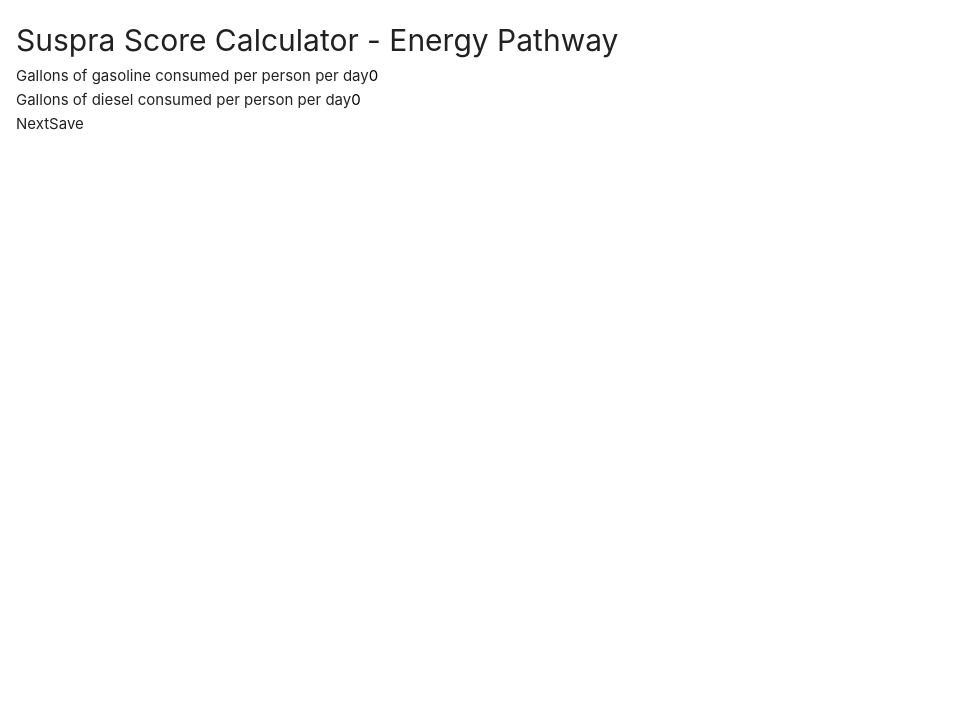
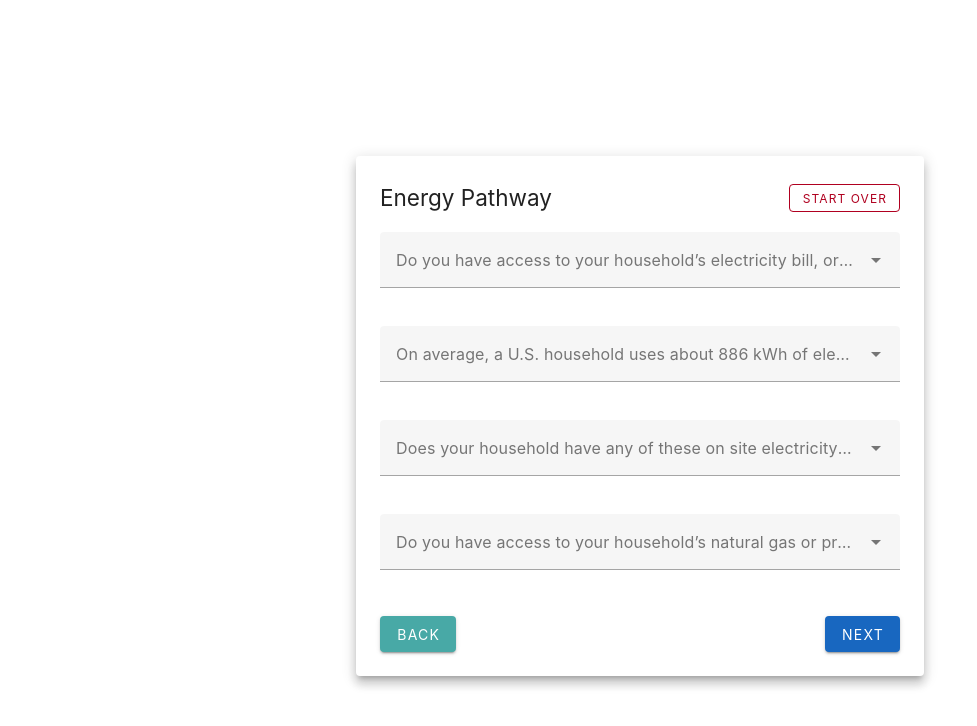
Before and after one commit to ianhorchata/SuspraIndicators, a Vue app: page /energy in a window 1280 px wide. Shown: the top 726 px of the page, without its empty margins (0-977 px from the left). Built offline with nearby package versions, Linux system fonts and the light colour scheme.

Commit message:
Add energy pathway

```diff
--- a/src/views/EnergyView.vue
+++ b/src/views/EnergyView.vue
@@ -1,56 +1,201 @@
 <script setup>
-  import { useRouter } from 'vue-router'
-  import { suspra } from '../suspra'
+import { ref } from 'vue'
+import { useRouter } from 'vue-router'
+import { openDB } from 'idb'
 
-  const router = useRouter()
+const router = useRouter()
 
-  function nextPathway() {
-    router.push({ name: 'goods' })
+const e1 = ref(null)
+const e2 = ref('')
+const e2Error = ref('')
+const e3 = ref(null)
+const e10 = ref([])
+const e10Options = [
+  { text: 'Solar', value: 1 },
+  { text: 'Wind', value: 2 },
+  { text: 'Hydro', value: 3 },
+  { text: 'None', value: 4 },
+]
+const e4 = ref(null)
+const e5Therms = ref('')
+const e5Gallons = ref('')
+const e5CubicFeet = ref('')
+const e5 = ref(null) // for 97/98
+const e5Error = ref('')
+const e9 = ref('')
+
+const e1Options = [
+  { text: 'Yes, I have access or know the amount', value: 1 },
+  { text: 'No, I don’t have access and don’t know', value: 2 },
+  { text: 'Web Blank', value: 97 },
+  { text: 'Don’t know', value: 98 },
+]
+const e3Options = [
+  { text: 'More than that', value: 1 },
+  { text: 'About that amount', value: 2 },
+  { text: 'Less than that', value: 3 },
+  { text: 'Web Blank', value: 97 },
+  { text: 'Don’t know', value: 98 },
+]
+const e4Options = [
+  { text: 'Yes, I have access or know the amount', value: 1 },
+  { text: 'No, I don’t have access and don’t know', value: 2 },
+  { text: 'My household does not use gas', value: 3 },
+  { text: 'Web Blank', value: 97 },
+  { text: 'Don’t know', value: 98 },
+]
+
+async function startOver() {
+  try {
+    const suspraDB = await openDB('SuspraDB', 1)
+    if (suspraDB.objectStoreNames.contains('energy')) {
+      await suspraDB.clear('energy')
+    }
+    router.push({ name: 'home' })
+  } catch (error) {
+    router.push({ name: 'home' })
   }
+}
 
-  function saveEnergyToIndexedDB() {
-    const dbName = 'SuspraDB';
-    const storeName = 'energy';
-    const request = indexedDB.open(dbName, 1);
-    request.onupgradeneeded = function(event) {
-      const db = event.target.result;
-      if (!db.objectStoreNames.contains(storeName)) {
-        db.createObjectStore(storeName, { keyPath: 'id' });
-      }
-    };
-    request.onsuccess = function(event) {
-      const db = event.target.result;
-      const tx = db.transaction(storeName, 'readwrite');
-      const store = tx.objectStore(storeName);
-      store.put({
-        id: 'energy',
-        ...suspra.value.energy
-      });
-      tx.oncomplete = function() {
-        alert('Energy pathway info saved!');
-      };
-      tx.onerror = function() {
-        alert('Failed to save energy info.');
-      };
-    };
-    request.onerror = function() {
-      alert('Failed to open IndexedDB.');
-    };
+function onNext() {
+  e2Error.value = ''
+  e5Error.value = ''
+  // Validate E2: only allow 97/98 or a number
+  if (e1.value == 1) {
+    if (e2.value && (e2.value == 97 || e2.value == 98)) {
+      e2Error.value = 'Please enter a number or select Web Blank/Don\'t know, not both.'
+      return
+    }
   }
+  // Validate E5: only one of therms, gallons, or cubic feet or 97/98
+  if (e4.value == 1) {
+    const filled = [e5Therms.value, e5Gallons.value, e5CubicFeet.value].filter(v => v && v !== '97' && v !== '98')
+    if (filled.length > 1) {
+      e5Error.value = 'Please provide the amount in either therms per month, gallons per month or cubic feet per month, but not multiple.'
+      return
+    }
+  }
+  // Save data to IndexedDB (optional, can be expanded)
+  router.push({ name: 'goods' })
+}
+function onBack() {
+  router.push({ name: 'water' })
+}
 </script>
 
 <template>
-  <main>
-    <h1>Suspra Score Calculator - Energy Pathway</h1>
-    <p>
-      <label for="energy_gallonsGasolineConsumed">Gallons of gasoline consumed per person per day</label>
-      <input id="energy_gallonsGasolineConsumed" type="text" v-model="suspra.energy.gallonsGasolineConsumed">
-    </p>
-    <p>
-      <label for="energy_gallonsDieselConsumed">Gallons of diesel consumed per person per day</label>
-      <input id="energy_gallonsDieselConsumed" type="text" v-model="suspra.energy.gallonsDieselConsumed">
-    </p>
-    <button @click="nextPathway">Next</button>
-    <button @click="saveEnergyToIndexedDB">Save</button>
-  </main>
+  <v-container class="d-flex flex-column align-center justify-center" style="min-height: 100vh; max-width: 600px;">
+    <v-card elevation="8" class="pa-6" style="width: 100%;">
+      <div class="d-flex justify-space-between align-center mb-4">
+        <h2>Energy Pathway</h2>
+        <v-btn color="error" variant="outlined" size="small" @click="startOver">Start Over</v-btn>
+      </div>
+      <form @submit.prevent="onNext">
+        <!-- E1 -->
+        <v-select
+          v-model="e1"
+          :items="e1Options"
+          label="Do you have access to your household’s electricity bill, or do you know how much electricity your household typically uses?"
+          class="mb-4"
+        />
+        <!-- E2: Only show if E1 == 1 -->
+        <div v-if="e1 == 1">
+          <v-text-field
+            v-model="e2"
+            label="How much electricity does your household use in an average year? (kWh per year)"
+            type="number"
+            min="0"
+            class="mb-2"
+            placeholder="e.g. 10632"
+          />
+          <v-select
+            v-if="!e2"
+            v-model="e2"
+            :items="[
+              { text: 'Web Blank', value: 97 },
+              { text: 'Don’t know', value: 98 }
+            ]"
+            label="Or select an option"
+            class="mb-2"
+          />
+          <div v-if="e2Error" class="error" style="color: red;">{{ e2Error }}</div>
+        </div>
+        <!-- E3: Show if E1 != 1 or E2 is 97/98 -->
+        <v-select
+          v-if="e1 != 1 || e2 == 97 || e2 == 98"
+          v-model="e3"
+          :items="e3Options"
+          label="On average, a U.S. household uses about 886 kWh of electricity per month. Based on that, do you think your household uses:"
+          class="mb-4"
+        />
+        <!-- E10: On-site generators -->
+        <v-select
+          v-model="e10"
+          :items="e10Options"
+          label="Does your household have any of these on site electricity generators?"
+          multiple
+          class="mb-4"
+        />
+        <!-- E4: Gas usage access -->
+        <v-select
+          v-model="e4"
+          :items="e4Options"
+          label="Do you have access to your household’s natural gas or propane bill, or do you know how much gas your household typically uses?"
+          class="mb-4"
+        />
+        <!-- E5: Only show if E4 == 1 -->
+        <div v-if="e4 == 1">
+          <v-text-field
+            v-model="e5Therms"
+            label="Therms per month"
+            type="number"
+            min="0"
+            class="mb-2"
+            placeholder="e.g. 50"
+          />
+          <v-text-field
+            v-model="e5Gallons"
+            label="Gallons per month"
+            type="number"
+            min="0"
+            class="mb-2"
+            placeholder="e.g. 30"
+          />
+          <v-text-field
+            v-model="e5CubicFeet"
+            label="Cubic feet per month"
+            type="number"
+            min="0"
+            class="mb-2"
+            placeholder="e.g. 400"
+          />
+          <v-select
+            v-if="!e5Therms && !e5Gallons && !e5CubicFeet"
+            v-model="e5"
+            :items="[
+              { text: 'Web Blank', value: 97 },
+              { text: 'Don’t know', value: 98 }
+            ]"
+            label="Or select an option"
+            class="mb-2"
+          />
+          <div v-if="e5Error" class="error" style="color: red;">{{ e5Error }}</div>
+        </div>
+        <!-- E9: Utility cost (show if E3 != 97,98 or E5 == 97,98) -->
+        <v-text-field
+          v-if="(e3 && e3 != 97 && e3 != 98) || e5 == 97 || e5 == 98"
+          v-model="e9"
+          label="How much do you pay in utilities for gas and electricity combined per month? ($ per month)"
+          type="number"
+          min="0"
+          class="mb-4"
+          placeholder="e.g. 150"
+        />
+        <div class="d-flex justify-space-between mt-6">
+          <v-btn color="secondary" @click="onBack">Back</v-btn>
+          <v-btn color="primary" type="submit">Next</v-btn>
+        </div>
+      </form>
+    </v-card>
+  </v-container>
 </template>
--- a/src/views/WaterView.vue
+++ b/src/views/WaterView.vue
@@ -57,7 +57,7 @@ function onNext() {
     }
   }
   // Save data to IndexedDB (optional, can be expanded)
-  router.push({ name: 'movement' })
+  router.push({ name: 'energy' })
 }
 function onBack() {
   router.push({ name: 'food' })
```
Also changed, not shown: 1 other file (tests, documents, lock files or other folders).
